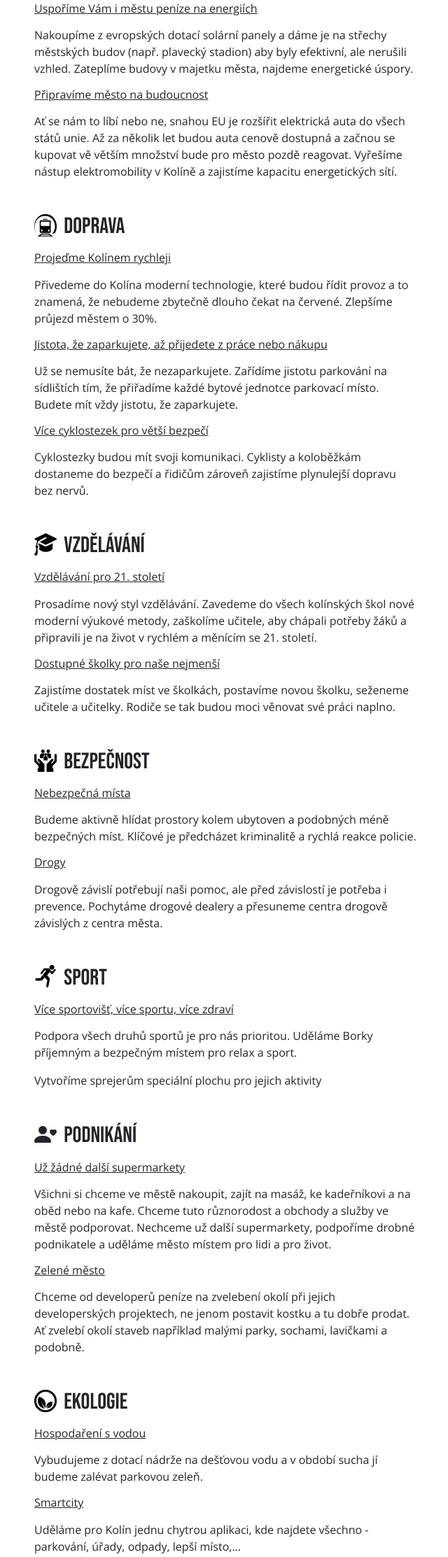
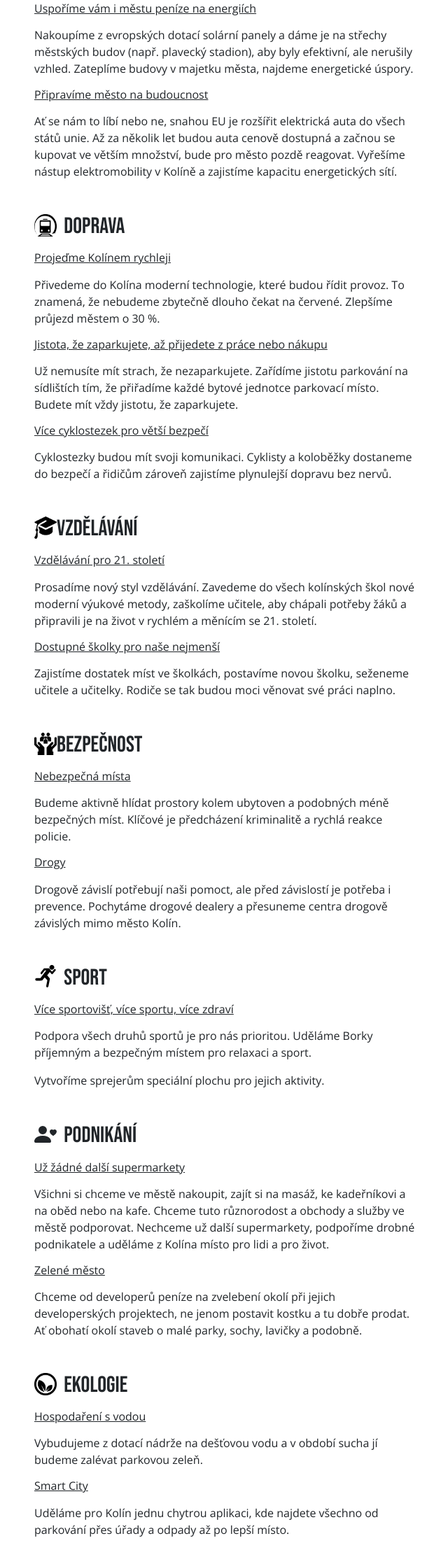
Before and after one commit to MartinKokesCz/vizeprokolin.cz, a plain HTML site: page index.html in a window 1280 px wide. Shown: the part 548-2773 px from the top of the page at 70% size, without its empty margins (318-958 px from the left). Drawn offline with nearby package versions, Linux system fonts and the light colour scheme.

Commit message:
korektooora

```diff
--- a/index.html
+++ b/index.html
@@ -92,72 +92,53 @@
                                 d="M7.964 1.527c-2.977 0-5.571 1.704-6.32 4.125h-.55A1 1 0 0 0 .11 6.824l.254 1.46a1.5 1.5 0 0 0 1.478 1.243h.263c.3.513.688.978 1.145 1.382l-.729 2.477a.5.5 0 0 0 .48.641h2a.5.5 0 0 0 .471-.332l.482-1.351c.635.173 1.31.267 2.011.267.707 0 1.388-.095 2.028-.272l.543 1.372a.5.5 0 0 0 .465.316h2a.5.5 0 0 0 .478-.645l-.761-2.506C13.81 9.895 14.5 8.559 14.5 7.069c0-.145-.007-.29-.02-.431.261-.11.508-.266.705-.444.315.306.815.306.815-.417 0 .223-.5.223-.461-.026a.95.95 0 0 0 .09-.255.7.7 0 0 0-.202-.645.58.58 0 0 0-.707-.098.735.735 0 0 0-.375.562c-.024.243.082.48.32.654a2.112 2.112 0 0 1-.259.153c-.534-2.664-3.284-4.595-6.442-4.595zM2.516 6.26c.455-2.066 2.667-3.733 5.448-3.733 3.146 0 5.536 2.114 5.536 4.542 0 1.254-.624 2.41-1.67 3.248a.5.5 0 0 0-.165.535l.66 2.175h-.985l-.59-1.487a.5.5 0 0 0-.629-.288c-.661.23-1.39.359-2.157.359a6.558 6.558 0 0 1-2.157-.359.5.5 0 0 0-.635.304l-.525 1.471h-.979l.633-2.15a.5.5 0 0 0-.17-.534 4.649 4.649 0 0 1-1.284-1.541.5.5 0 0 0-.446-.275h-.56a.5.5 0 0 1-.492-.414l-.254-1.46h.933a.5.5 0 0 0 .488-.393zm12.621-.857a.565.565 0 0 1-.098.21.704.704 0 0 1-.044-.025c-.146-.09-.157-.175-.152-.223a.236.236 0 0 1 .117-.173c.049-.027.08-.021.113.012a.202.202 0 0 1 .064.199z" />
                         </svg> PENÍZE</h2>
                     <p>
-                    <h3>Uspoříme Vám i městu peníze na energiích</h3>
+                    <h3>Uspoříme vám i městu peníze na energiích</h3>
                     </p>
-                    <p>Nakoupíme z evropských dotací solární panely a dáme je na střechy městských budov (např.
-                        plavecký
-                        stadion) aby byly efektivní, ale nerušili vzhled. Zateplíme budovy v majetku města,
-                        najdeme
-                        energetické úspory.&nbsp;</p>
+                    <p>Nakoupíme z evropských dotací solární panely a dáme je na střechy městských budov (např. plavecký stadion), aby byly efektivní, ale nerušily vzhled. Zateplíme budovy v majetku města, najdeme energetické úspory. </p>
+
                     <p>
                     <h3>Připravíme město na budoucnost</h3>
                     </p>
-                    <p>Ať se nám to líbí nebo ne, snahou EU je rozšířit elektrická auta do všech států unie. Až
-                        za
-                        několik let budou auta cenově dostupná a začnou se kupovat vě větším množství bude pro
-                        město
-                        pozdě reagovat. Vyřešíme nástup elektromobility v Kolíně a zajistíme kapacitu
-                        energetických
-                        sítí.</p>
-
+                    <p>Ať se nám to líbí nebo ne, snahou EU je rozšířit elektrická auta do všech států unie. Až za několik let budou auta cenově dostupná a začnou se kupovat ve větším množství, bude pro město pozdě reagovat. Vyřešíme nástup elektromobility v Kolíně a zajistíme kapacitu energetických sítí.</p>
 
                     <h2 class="mt-5"><img width="32" height="32" src="assets/img/dopravni-obsluznost.png"
                             alt="Ikona pro sekci dopravní obslužnost">&nbsp;&nbsp;DOPRAVA</h2>
                     <p>
                     <h3>Projeďme Kolínem rychleji</h3>
                     </p>
-                    <p>Přivedeme do Kolína moderní technologie, které budou řídit provoz a to znamená, že
-                        nebudeme
-                        zbytečně&nbsp;dlouho čekat na červené. Zlepšíme průjezd městem o 30%.</p>
+                    <p>Přivedeme do Kolína moderní technologie, které budou řídit provoz. To znamená, že nebudeme zbytečně dlouho čekat na červené. Zlepšíme průjezd městem o 30 %.</p>
                     <p>
                     <h3>Jistota, že zaparkujete, až přijedete z práce nebo nákupu</h3>
                     </p>
-                    <p>Už se nemusíte bát, že nezaparkujete. Zařídíme jistotu parkování na sídlištích tím, že
-                        přiřadíme
-                        každé bytové jednotce parkovací místo. Budete mít vždy jistotu, že zaparkujete.</p>
+                    <p>Už nemusíte mít strach, že nezaparkujete. Zařídíme jistotu parkování na sídlištích tím, že přiřadíme každé bytové jednotce parkovací místo. Budete mít vždy jistotu, že zaparkujete.</p>
+
                     <p>
                     <h3>Více cyklostezek pro větší bezpečí</h3>
                     </p>
-                    <p>Cyklostezky budou mít svoji komunikaci. Cyklisty a koloběžkám dostaneme do bezpečí a
-                        řidičům
-                        zároveň zajistíme plynulejší dopravu bez nervů.<br></p>
+                    <p>Cyklostezky budou mít svoji komunikaci. Cyklisty a koloběžky dostaneme do bezpečí a řidičům zároveň zajistíme plynulejší dopravu bez nervů.</p>
 
 
                     <h2 class="mt-5"><img width="32" height="32" src="assets/img/vzdelavani.png"
-                            alt="Ikona pro sekci vzdělávání">&nbsp;&nbsp;VZDĚLÁVÁNÍ</h2>
+                            alt="Ikona pro sekci vzdělávání">VZDĚLÁVÁNÍ</h2>
                     <p>
                     <h3>Vzdělávání pro 21. století</h3>
                     </p>
-                    <p>Prosadíme nový styl vzdělávání. Zavedeme do všech kolínských škol nové moderní
-                        výukové&nbsp;metody, zaškolíme učitele, aby chápali potřeby žáků a připravili je na život v
-                        rychlém a měnícím se 21. století.&nbsp;</p>
+                    <p>Prosadíme nový styl vzdělávání. Zavedeme do všech kolínských škol nové moderní výukové metody, zaškolíme učitele, aby chápali potřeby žáků a připravili je na život v rychlém a měnícím se 21. století.</p>
                     <p>
                     <h3>Dostupné školky pro naše nejmenší</h3>
                     </p>
-                    <p>Zajistíme dostatek míst ve školkách, postavíme novou školku, seženeme učitele a učitelky. Rodiče
-                        se tak budou moci věnovat své práci naplno.</p>
+                    <p>Zajistíme dostatek míst ve školkách, postavíme novou školku, seženeme učitele a učitelky. Rodiče se tak budou moci věnovat své práci naplno.</p>
                     <h2 class="mt-5"><img width="32" height="32" src="assets/img/bezpecnost.png"
-                            alt="Ikona pro sekci dopravní obslužnost">&nbsp;&nbsp;BEZPEČNOST</h2>
+                            alt="Ikona pro sekci dopravní obslužnost">BEZPEČNOST</h2>
                     <p>
                     <h3>Nebezpečná místa</h3>
                     </p>
-                    <p>Budeme aktivně hlídat prostory kolem ubytoven a podobných méně bezpečných míst. Klíčové je
-                        předcházet kriminalitě a rychlá reakce policie.</p>
+                    <p>Budeme aktivně hlídat prostory kolem ubytoven a podobných méně bezpečných míst. Klíčové je předcházení kriminalitě a rychlá reakce policie.</p>
                     <p>
                     <h3>Drogy</h3>
                     </p>
-                    <p>Drogově závislí potřebují naši&nbsp;pomoc, ale před závislostí&nbsp;je potřeba i prevence.
-                        Pochytáme drogové dealery a přesuneme centra drogově závislých z centra města.</p>
+                    <p>Drogově závislí potřebují naši pomoct, ale před závislostí je potřeba i prevence. Pochytáme drogové dealery a přesuneme centra drogově závislých mimo město Kolín.</p>
+
                     <h2 class="mt-5"><svg version="1.0" xmlns="http://www.w3.org/2000/svg" width="32" height="32"
                             viewBox="0 0 1167.000000 1280.000000" preserveAspectRatio="xMidYMid meet">
                             <metadata>
@@ -174,9 +155,9 @@
                     <p>
                     <h3>Více sportovišť, více sportu, více zdraví</h3>
                     </p>
-                    <p>Podpora všech druhů sportů je pro nás prioritou. Uděláme Borky příjemným a bezpečným místem pro
-                        relax a sport.&nbsp;</p>
-                    <p>Vytvoříme sprejerům speciální plochu pro jejich aktivity&nbsp;</p>
+                    <p>Podpora všech druhů sportů je pro nás prioritou. Uděláme Borky příjemným a bezpečným místem pro relaxaci a sport.</p>
+
+                    <p>Vytvoříme sprejerům speciální plochu pro jejich aktivity. </p>
                     <h2 class="mt-5"><svg xmlns="http://www.w3.org/2000/svg" width="32" height="32" fill="currentColor"
                             class="bi bi-person-heart" viewBox="0 0 16 16">
                             <path
@@ -185,36 +166,29 @@
                     <p>
                     <h3>Už žádné další supermarkety</h3>
                     </p>
-                    <p>Všichni si chceme ve městě nakoupit, zajít na masáž, ke kadeřníkovi a na oběd nebo na&nbsp;kafe.
-                        Chceme tuto různorodost a obchody a služby ve městě podporovat. Nechceme už další supermarkety,
-                        podpoříme drobné podnikatele a&nbsp;uděláme město místem pro lidi&nbsp;a pro život.</p>
+                    <p>Všichni si chceme ve městě nakoupit, zajít si na masáž, ke kadeřníkovi a na oběd nebo na kafe. Chceme tuto různorodost a obchody a služby ve městě podporovat. Nechceme už další supermarkety, podpoříme drobné podnikatele a uděláme z Kolína místo pro lidi a pro život.</p>
                     <p>
                     <h3>Zelené město</h3>
                     </p>
-                    <p>Chceme od developerů peníze na zvelebení okolí při jejich developerských projektech, ne jenom
-                        postavit kostku a tu dobře prodat. Ať zvelebí okolí staveb například malými&nbsp;parky, sochami,
-                        lavičkami a podobně.&nbsp;</p>
+                    <p>Chceme od developerů peníze na zvelebení okolí při jejich developerských projektech, ne jenom postavit kostku a tu dobře prodat. Ať obohatí okolí staveb o malé parky, sochy, lavičky a podobně.</p>
 
 
 
                     <h2 class="mt-5"><img width="32" height="32" src="assets/img/ekologie.png"
                             alt="Černobílá ikona listu">&nbsp;&nbsp;EKOLOGIE</h2>
                     <p>
-                    <h3>Hospodaření s&nbsp;vodou</h3>
+                    <h3>Hospodaření s vodou</h3>
                     </p>
-                    <p>Vybudujeme z dotací nádrže na dešťovou vodu a v období sucha jí budeme zalévat parkovou zeleň.
+                    <p>Vybudujeme z dotací nádrže na dešťovou vodu a v období sucha jí budeme zalévat parkovou zeleň.</p>
+                    <p>
+                    <h3>Smart City</h3>
                     </p>
-                    <p>
-                    <h3>Smartcity</h3>
-                    </p>
-                    <p>Uděláme pro Kolín jednu chytrou aplikaci, kde najdete všechno - parkování, úřady, odpady, lepší
-                        místo,...</p>
+                    <p>Uděláme pro Kolín jednu chytrou aplikaci, kde najdete všechno od parkování přes úřady a odpady až po lepší místo.</p>
+
                     <h2 class="mt-5"><img width="32" height="32" src="assets/img/zdravotni-pece.png"
                             alt="Ikona pro sekci zdravotnictví">&nbsp;&nbsp;ZDRAVOTNICTVÍ</h2>
                     <p>Zajistíme dostatek zubařů, praktiků a dětských lékařů. Postavíme k pronájmu ordinace a byty pro
-                        lékaře.
-                    <h3></h3>
-                    </p>
+                        lékaře.</p>
                     <h2 class="mt-5"><img height="32" src="assets/img/bydleni.png"
                             alt="Ikona pro sekci bydlení">&nbsp;&nbsp;BYDLENÍ</h2>
                     <p>Vyřešíme v Kolíně měkkou vodu.</p>
```
